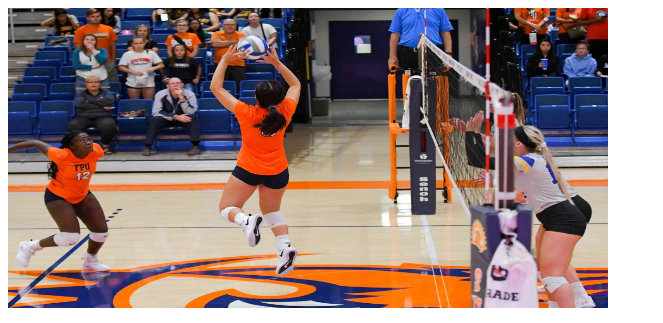
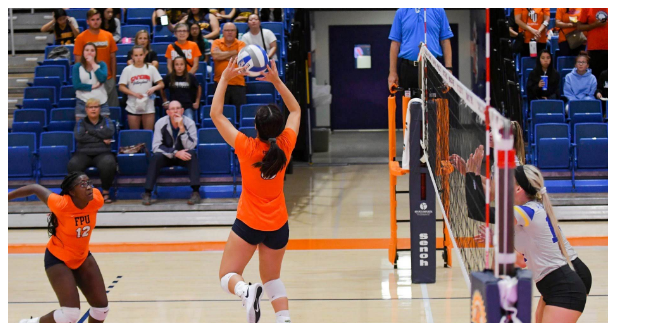
Before and after one commit to tran6christina/CSSE-370, a plain HTML site: page index.html in a window 1280 px wide. Shown: the top 323 px of the page, without its empty margins (0-663 px from the left). Drawn offline with Linux system fonts and the light colour scheme.

Commit message:
Update index.html

```diff
--- a/index.html
+++ b/index.html
@@ -1,5 +1,5 @@
 <body>
-      <img src="Setting.JPG" alt="Setting" height="300" width="600"/>
+      <img src="Setting.JPG" alt="Setting" height="400" width="600"/>
   <h1>Christina's Volleyball Blog</h1>
   <div id="introduction">
     <h2>Tips by Position</h2>
```
